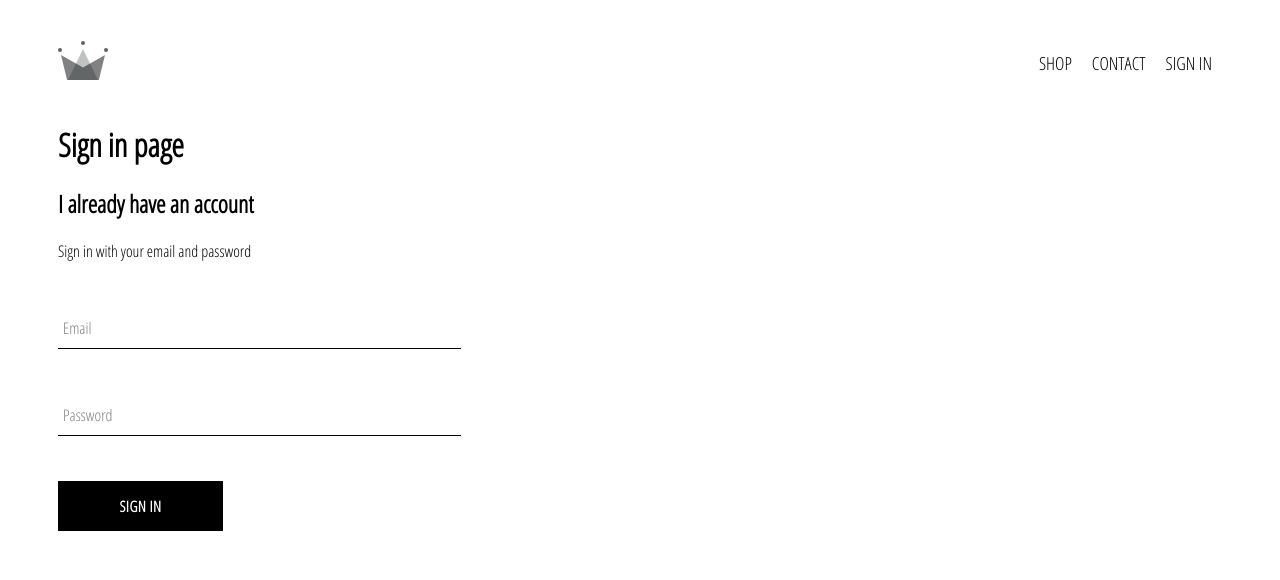
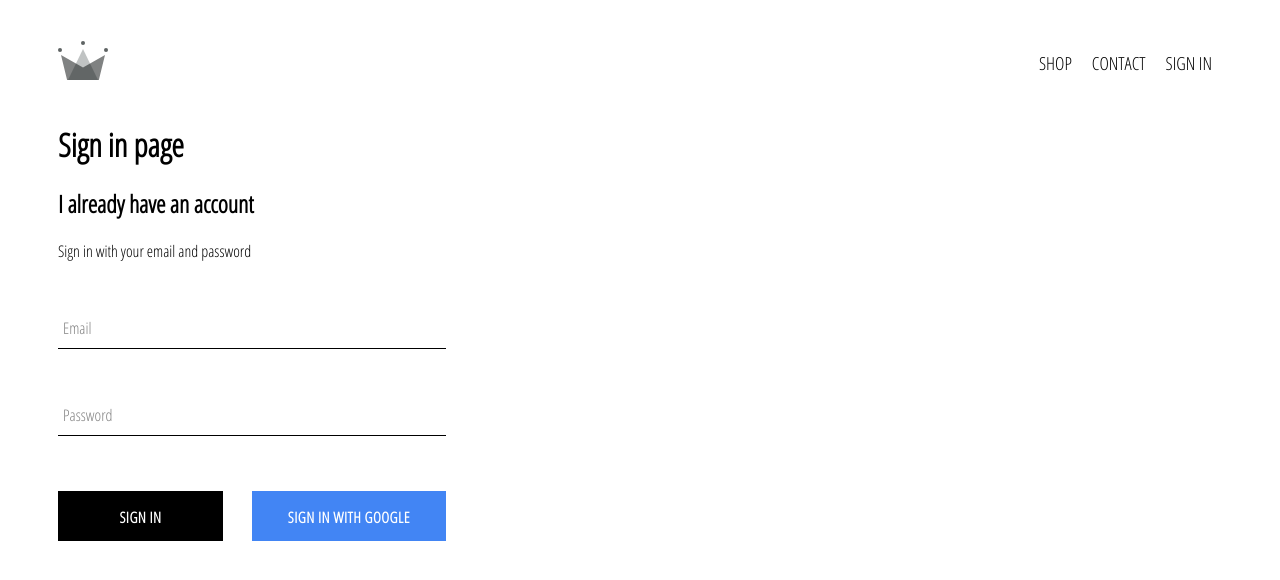
Before and after one commit to mdekhtiarenko/crown-clothing, a React (Create React App) app: page /signin in a window 1280 px wide. Shown: the top 580 px of the page. Built offline with nearby package versions, Linux system fonts and the light colour scheme; no server answers.

Commit message:
integrate with firebase, create sign in page with sign in with google option

```diff
--- a/package.json
+++ b/package.json
@@ -3,6 +3,7 @@
   "version": "0.1.0",
   "private": true,
   "dependencies": {
+    "firebase": "^7.6.1",
     "node-sass": "^4.13.0",
     "react": "^16.12.0",
     "react-dom": "^16.12.0",
--- a/src/App.css
+++ b/src/App.css
@@ -6,6 +6,10 @@
 a {
     text-decoration: none;
     color: black;
+}
+
+* {
+    box-sizing: border-box;
 }
 
 /* For mobile phones: */
--- a/src/App.js
+++ b/src/App.js
@@ -6,11 +6,37 @@
 import ShopPage from "./pages/shoppage/shop-page.component";
 import Header from "./components/header/header.component";
 import SignInAndSignUpPage from "./pages/sign-in-sign-up-page/sign-in-sign-up-page.component";
+import {auth} from "./firebase/firebase.utils";
 
-function App() {
+class App extends React.Component {
+    constructor(props) {
+        super(props);
+        this.state = {
+            currentUser: null
+        }
+    }
+
+    unsubscribeFromAuth = null;
+
+
+    componentDidMount() {
+        this.unsubscribeFromAuth = auth.onAuthStateChanged(user => {
+            this.setState({currentUser: user});
+        });
+
+        console.log(this.state.currentUser);
+    }
+
+    componentWillUnmount() {
+        if (this.unsubscribeFromAuth != null) {
+            this.unsubscribeFromAuth();
+        }
+    }
+
+    render() {
         return (
             <div>
-            <Header/>
+                <Header currentUser={this.state.currentUser}/>
                 <Switch>
                     <Route exact path='/' component={HomePage}/>
                     <Route exact path='/signin' component={SignInAndSignUpPage}/>
@@ -18,7 +44,8 @@
                     <Route path='/shop/hats' component={HatsPage}/>
                 </Switch>
             </div>
-    );
+        )
+    }
 }
 
 export default App;
--- a/src/components/custom-button/custom-button.component.jsx
+++ b/src/components/custom-button/custom-button.component.jsx
@@ -1,8 +1,8 @@
 import React from "react";
 import "./custom-button.styles.scss";
 
-const CustomButton = ({children, ...otherProps}) => (
-    <button className="custom-button" {...otherProps}>{children}</button>
+const CustomButton = ({children, isGoogleSignIn, ...otherProps}) => (
+    <button className={`${isGoogleSignIn ? "google-sign-in" : ""} custom-button col-6`} {...otherProps}>{children}</button>
 );
 
 export default CustomButton;
--- a/src/components/custom-button/custom-button.styles.scss
+++ b/src/components/custom-button/custom-button.styles.scss
@@ -1,9 +1,13 @@
+$googleBlue: #4285f4;
+$googleBlueHover: #357ae8;
+
 .custom-button {
   min-width: 165px;
   width: auto;
   height: 50px;
   letter-spacing: 0.5px;
   line-height: 50px;
+  margin: 10px 0;
   padding: 0px 35px;
   font-size: 15px;
   background-color: black;
@@ -11,7 +15,7 @@
   text-transform: uppercase;
   font-family: 'Open Sans Condensed';
   font-weight: bolder;
-  border: none;
+  border: 1px solid black;
   cursor: pointer;
 
   &:hover {
@@ -19,4 +23,15 @@
     color: black;
     border: 1px solid black;
   }
+
+  &.google-sign-in {
+    background-color: $googleBlue;
+    border: 1px solid $googleBlue;
+    color: white;
+
+    &:hover {
+      background-color: $googleBlueHover;
+      border: 1px solid $googleBlueHover;
+    }
+  }
 }
--- a/src/components/header/header.component.jsx
+++ b/src/components/header/header.component.jsx
@@ -2,8 +2,9 @@
 import './header.styles.scss';
 import {Link} from "react-router-dom";
 import {ReactComponent as Logo} from "../../assets/crown.svg";
+import {auth} from "../../firebase/firebase.utils";
 
-const Header = () => (
+const Header = ({currentUser}) => (
     <header className='header'>
         <Link className='logo-container' to='/'>
             <Logo className='logo'/>
@@ -11,7 +12,12 @@
         <div className='options'>
             <Link className='option' to='/shop'>SHOP</Link>
             <Link className='option' to='/contact'>CONTACT</Link>
-            <Link className='option' to='/signin'>SIGN IN</Link>
+            {
+                currentUser ?
+                    <div className='option' onClick={() =>auth.signOut()}> SIGN OUT</div>
+                    :
+                    <Link className='option' to='/signin'>SIGN IN</Link>
+            }
         </div>
     </header>
 );
--- a/src/components/header/header.styles.scss
+++ b/src/components/header/header.styles.scss
@@ -9,8 +9,11 @@
   .options{
 
     .option{
+      display: inline-block;
       padding: 0px 10px;
       font-size: 18px;
+      cursor: pointer;
+
     }
   }
 
--- a/src/components/sign-in/sign-in.component.jsx
+++ b/src/components/sign-in/sign-in.component.jsx
@@ -2,6 +2,7 @@
 import "./sign-in.styles.scss";
 import FormInput from "../form-input/form-input.component";
 import CustomButton from "../custom-button/custom-button.component";
+import {signInWithGoogle} from "../../firebase/firebase.utils";
 
 class SignIn extends React.Component {
     constructor(props) {
@@ -36,8 +37,10 @@
                                value={this.state.email} required/>
                     <FormInput label="Password" handleChange={this.handleChange} name="password" type="password"
                                value={this.state.password} required/>
-
-                    <CustomButton type="submit">Sign In</CustomButton>
+                    <div className="sign-in-group">
+                        <CustomButton type="submit">Sign In</CustomButton>
+                        <CustomButton onClick={signInWithGoogle} isGoogleSignIn>Sign In with Google</CustomButton>
+                    </div>
                 </form>
             </div>
         )
--- a/src/components/sign-in/sign-in.styles.scss
+++ b/src/components/sign-in/sign-in.styles.scss
@@ -0,0 +1,6 @@
+.sign-in-group{
+  display: flex;
+  flex-direction: row;
+  justify-content: space-between;
+  flex-wrap: wrap;
+}
--- /dev/null
+++ b/src/firebase/firebase.utils.js
@@ -0,0 +1,25 @@
+import firebase from "firebase/app";
+import "firebase/firestore";
+import "firebase/auth";
+
+const firebaseConfig = {
+    apiKey: "AIzaSyCgmQ-DWa5XuWAwy5ivzCIrE-Lja72rXpM",
+    authDomain: "crwn-clothing-shop.firebaseapp.com",
+    databaseURL: "https://crwn-clothing-shop.firebaseio.com",
+    projectId: "crwn-clothing-shop",
+    storageBucket: "crwn-clothing-shop.appspot.com",
+    messagingSenderId: "144497809767",
+    appId: "1:144497809767:web:1c09ab39e8de687d38b7c2",
+    measurementId: "G-MDTT2NCV23"
+};
+
+firebase.initializeApp(firebaseConfig);
+
+export const auth = firebase.auth();
+export const firestore = firebase.firestore();
+
+const provider = new firebase.auth.GoogleAuthProvider();
+provider.setCustomParameters({prompt: "select_account"});
+export const signInWithGoogle = () => auth.signInWithPopup(provider);
+
+export default firebase;
```
Also changed, not shown: 1 other file (tests, documents, lock files or other folders). Lines whose indentation alone changed are shown as unchanged.
